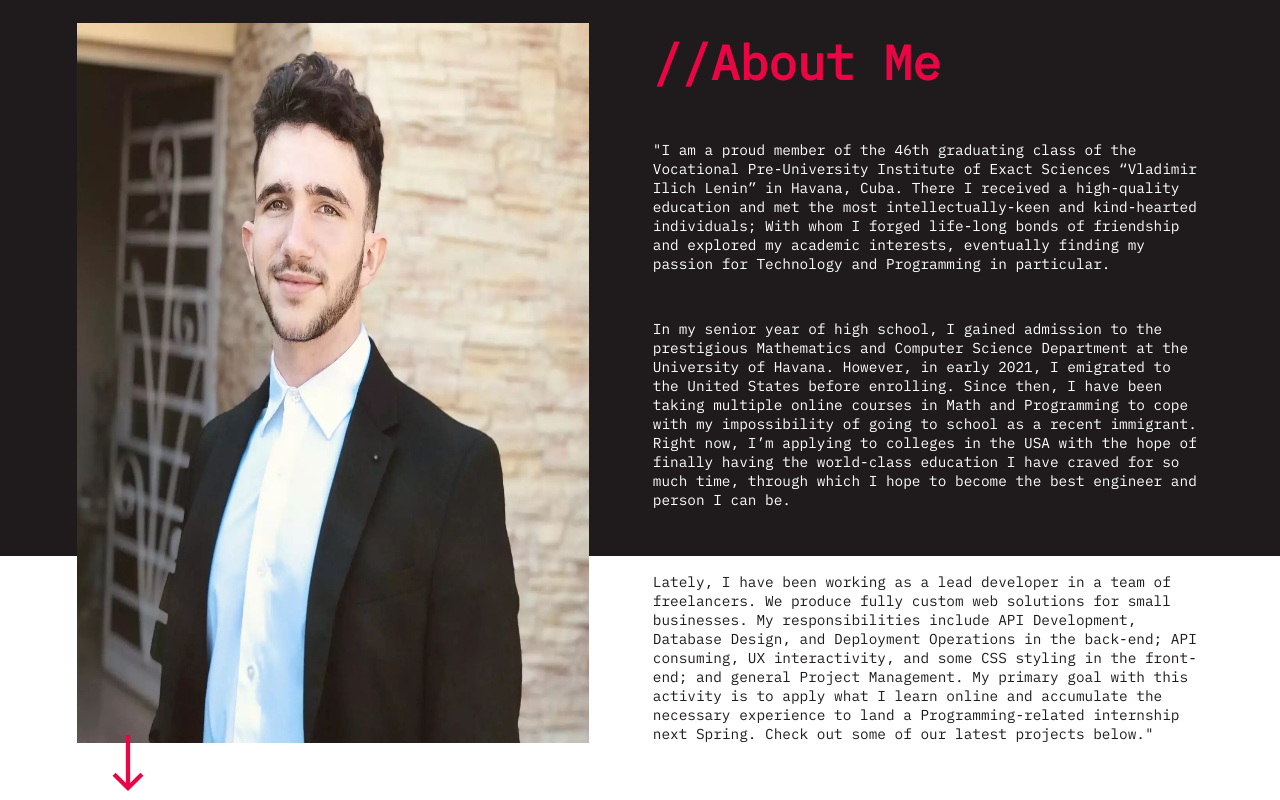
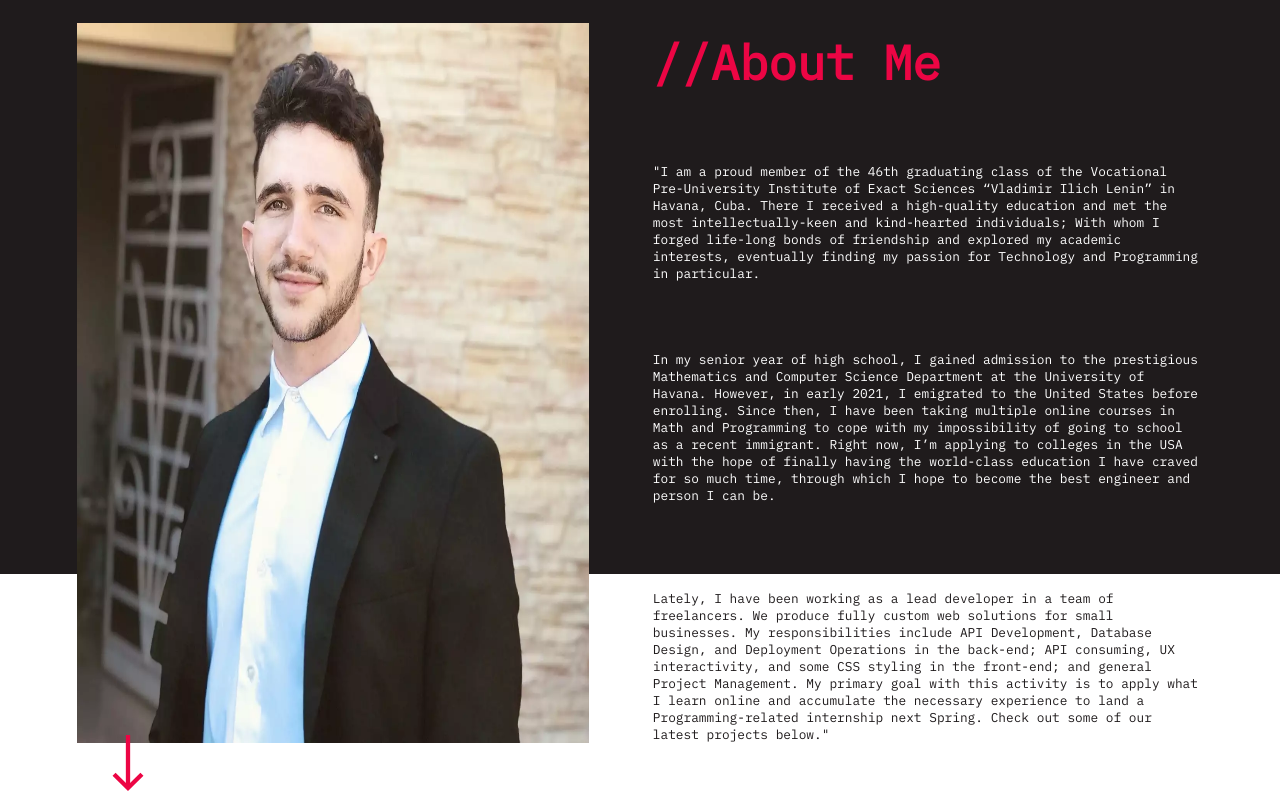
Before and after one commit to sidecontrolpapi/landing, a React (Create React App) app: page / in a window 1280 px wide. Shown: the part 809-1609 px from the top of the page. Built offline with nearby package versions, Linux system fonts and the light colour scheme.

Commit message:
laptop again

```diff
--- a/src/styles/media queries.css
+++ b/src/styles/media queries.css
@@ -17,18 +17,11 @@
         font-size: 1.1rem;
     }
 
-  @media  (max-height:1000px) {
-    #AboutMe h1 {
-        font-size: 3rem;
-        margin-top: 5vh;
-
-      }
-
-      #summary p{
-        font-size: 0.9rem;
+    #summary p {
+        font-size: 0.94rem;
     }
 
-    }
+
 
 }
 
@@ -48,9 +41,22 @@
     nav {
         height: 5.5vh;
     }
+    @media  (max-height:1000px) {
+        #AboutMe h1 {
+            font-size: 3rem;
+            margin-top: 5vh;
+
+          }
+
+          #summary p{
+            font-size: 0.8rem;
+        }
+
+        }
+
+}
 
 
-}
 
 
 @media (max-width:850px) {
```
